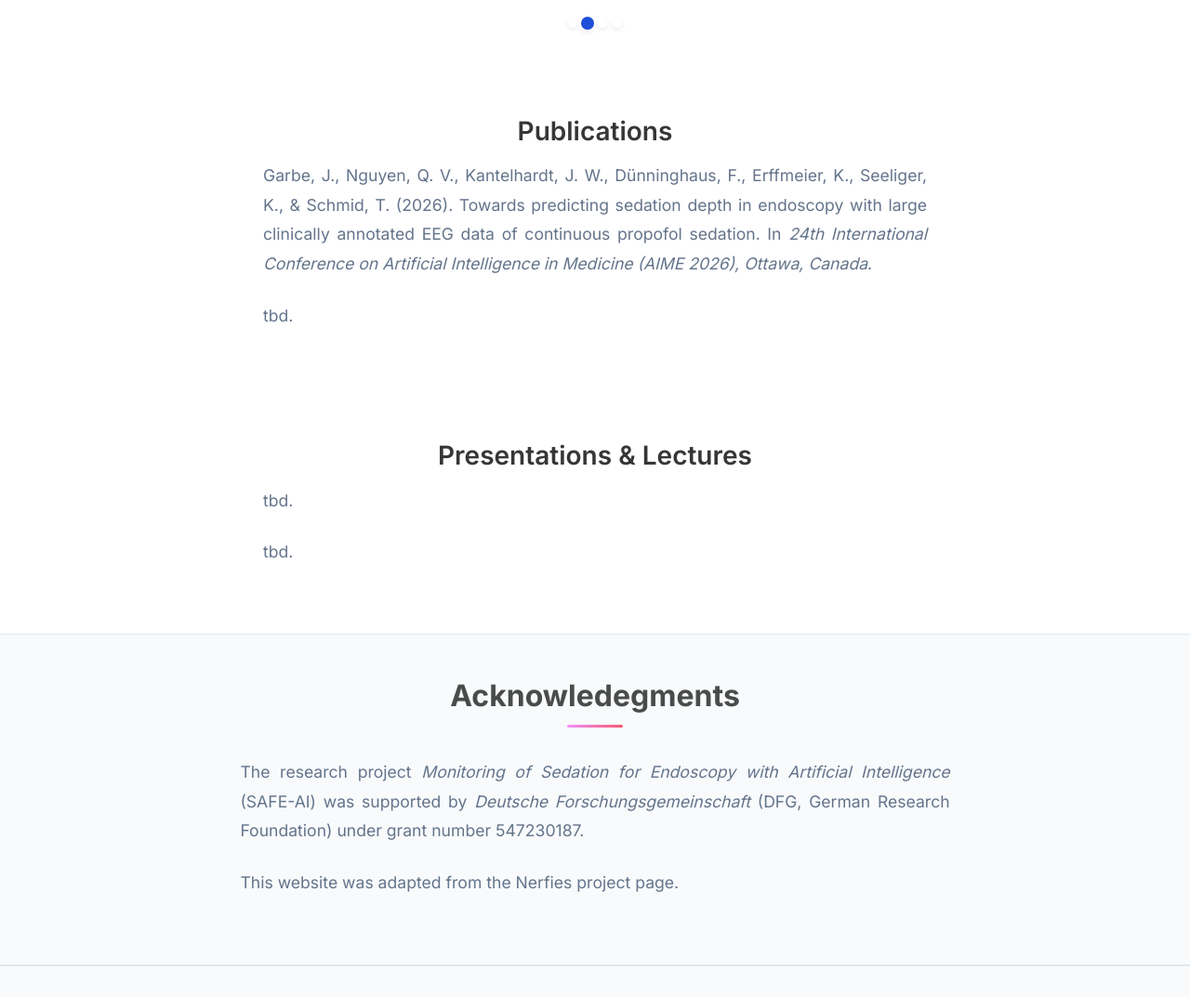
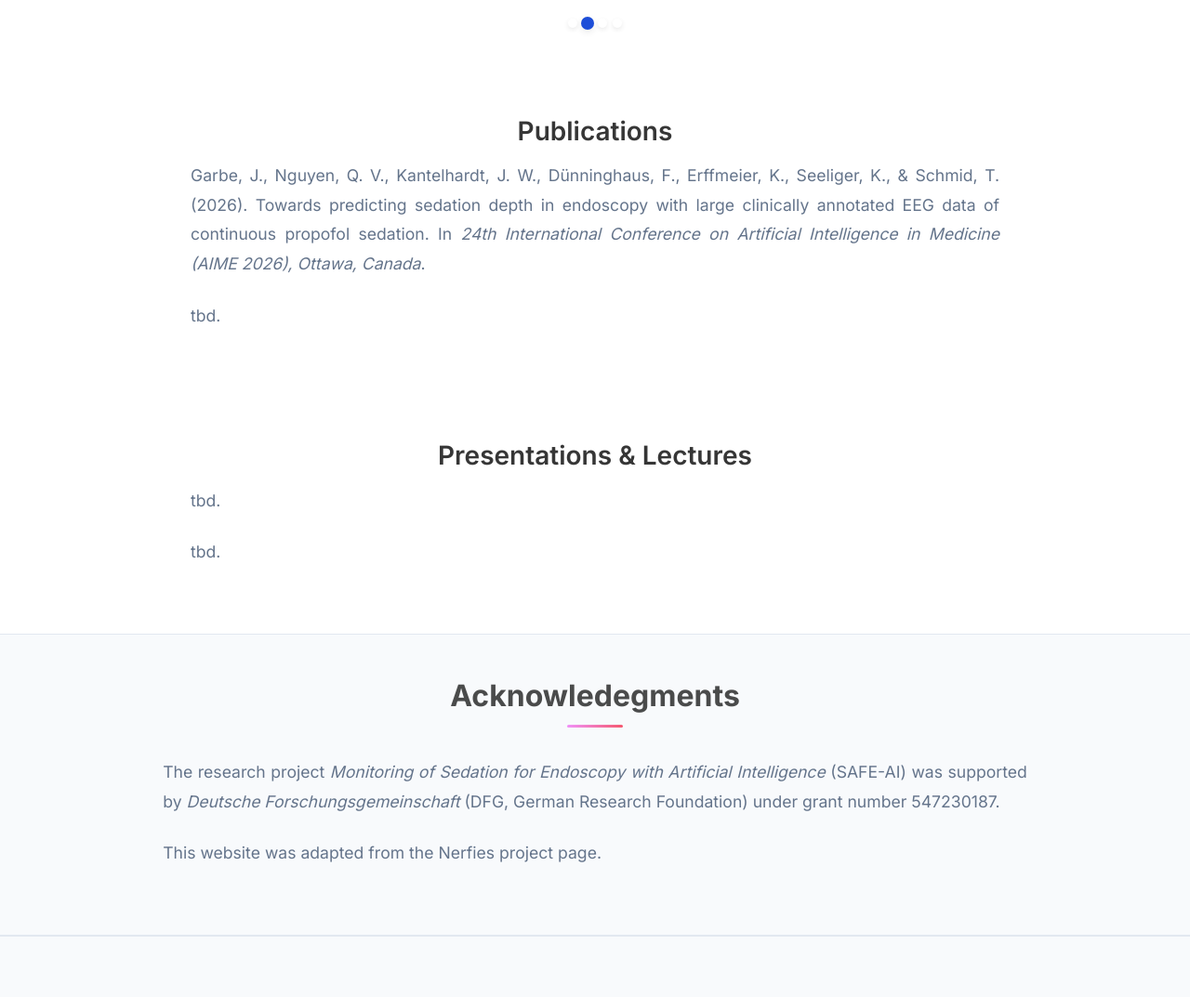
Before and after one commit to safe-ai-research/safe-ai-research.github.io, a plain HTML site: page index.html in a window 1280 px wide. Shown: the part 2312-3385 px from the top of the page at 93% size. Drawn offline with nearby package versions, Linux system fonts and the light colour scheme; some icons are missing.

Commit message:
Update index.html

```diff
--- a/index.html
+++ b/index.html
@@ -488,7 +488,7 @@ End paper poster -->
 
 <!-- Paper -->
 <section class="section">
-  <div class="container is-max-desktop content">
+  <div class="container is-fluid content">
     <h2 class="has-text-centered">Publications</h2>
     <div class="columns is-centered">
       <div class="column is-three-quarters">
@@ -510,7 +510,7 @@ End paper poster -->
 
 <!-- Talks -->
 <section class="section">
-  <div class="container is-max-desktop content">
+  <div class="container is-fluid content">
     <h2 class="has-text-centered">Presentations & Lectures</h2>
     <div class="columns is-centered">
       <div class="column is-three-quarters">
@@ -531,7 +531,7 @@ End paper poster -->
 
 <!-- Paper abstract -->
 <section class="section hero is-light">
-  <div class="container is-max-desktop">
+  <div class="container is-fluid content">
     <div class="columns is-centered has-text-centered">
       <div class="column is-four-fifths">
         <h3 class="title is-3">Acknowledegments</h3>
```
